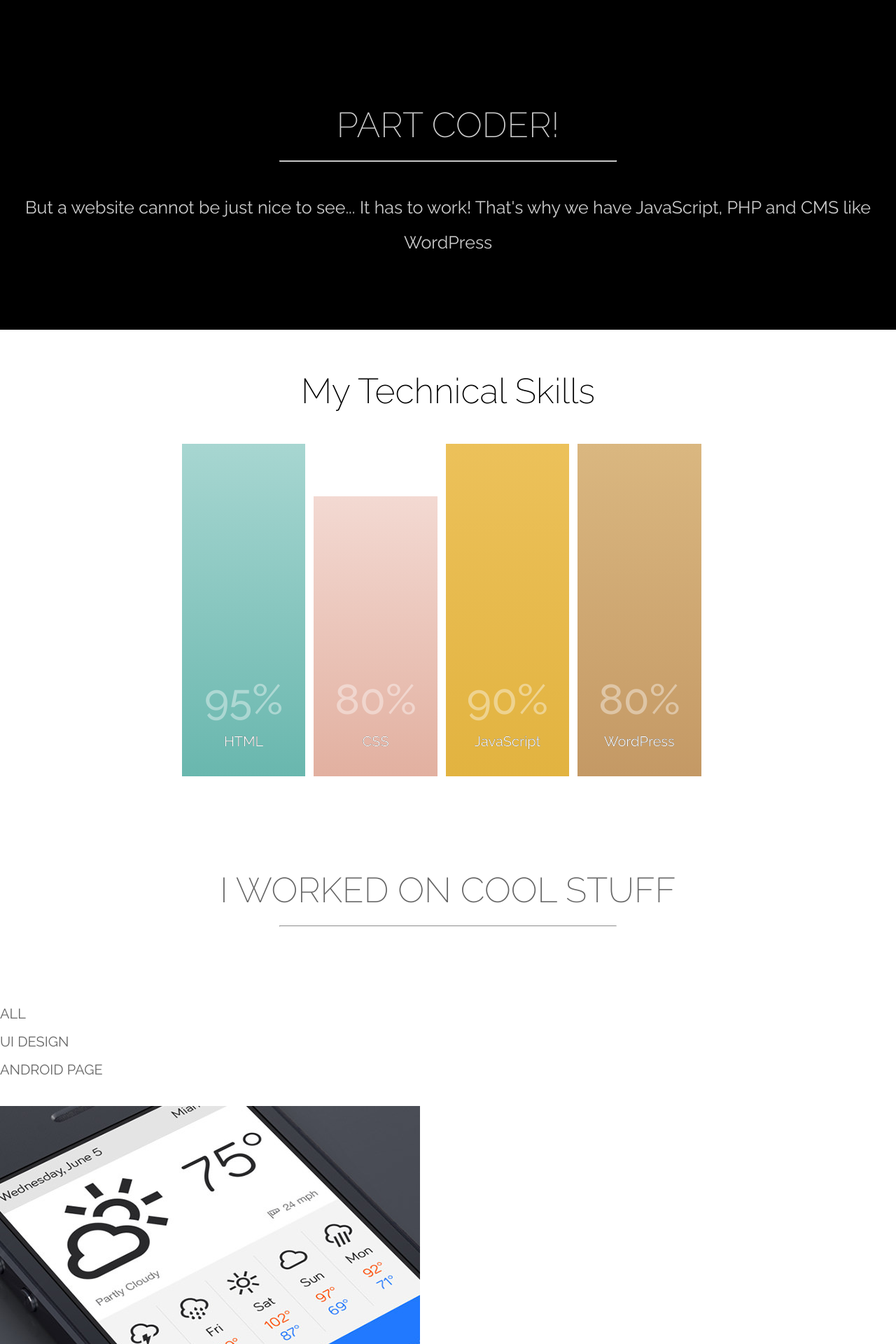
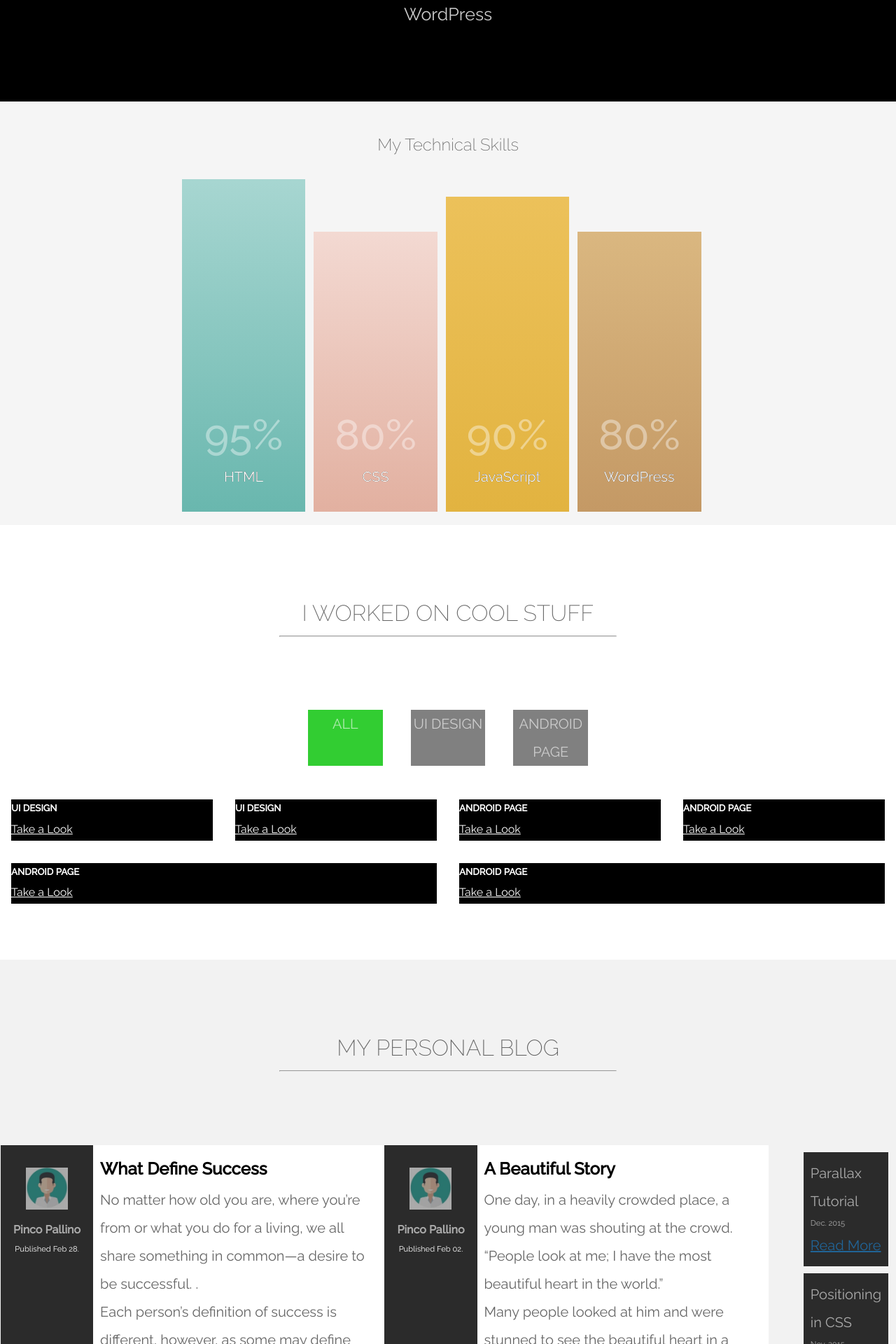
Before and after one commit to edgar-costa/WebEng, a PHP site: page / in a window 1280 px wide. Shown: the part 2033-3953 px from the top of the page at 70% size. Run offline with PHP 8.4, Linux system fonts and the light colour scheme.

Commit message:
some improvements in the colors and html. Starting the portfolio part.

```diff
--- a/Edgar/Exercise1/index.html
+++ b/Edgar/Exercise1/index.html
@@ -4,42 +4,27 @@
     <meta charset="utf-8">
 
     <title> J. O. Rob main page</title>
-    <link rel="stylesheet" href="./styles.css">
+    <link rel="stylesheet" href="./styles2.css">
 	<!-- Custom Fonts -->
 	<link href='https://fonts.googleapis.com/css?family=Lato' rel='stylesheet' type='text/css'>
 <link href='https://fonts.googleapis.com/css?family=Raleway:200,300,400,500' rel='stylesheet' type='text/css'>
   </head>
 
   <body data-spy="scroll" data-offset="0" data-target="#navbar-main">
-
-
-  	<div >
-
-	    <div >
-	      <div >
-		        <div >
-
 	<!-- ==== MENU ==== -->
-		        </div >
-
 	<div class="nav" >
-		          <ul >
-		            <li><a href="#home" >Home</a></li>
-					<li> <a href="#about" > About Me</a></li>
-					<li> <a href="#portfolio" > Portfolio</a></li>
-					<li> <a href="#blog" > Blog</a></li>
-					<li> <a href="#contact" > Contact</a></li>
+		<ul>
+		   <li><a href="#home">Home</a></li>
+			<li> <a href="#about"> About Me</a></li>
+			<li> <a href="#portfolio"> Portfolio</a></li>
+			<li> <a href="#blog"> Blog</a></li>
+			<li> <a href="#contact"> Contact</a></li>
+		</ul>
 	</div>
-	      	</div>
-	    </div>
-    </div>
-
   	<!-- ==== /MENU ==== -->
 
-
-
 	<!-- ==== HEADER ==== -->
-	    <div name="home">
+	<div id="home">
 		<header >
 	  		<h1><span ></span></h1>
 	  		<p>A 2.0 web developer.</p>
@@ -47,22 +32,20 @@
 	  	</header>
 	</div>
 
-
-
 	<!-- ==== ABOUT ==== -->
-		<div class ="sectionPadding"   name="about">
-			<div >
+	<div class ="sectionPadding" id="about">
+		<div>
 			<br>
 			<h1 class="sectionTitle" >A LITTLE ABOUT MY SELF</h1>
 			<hr>
 
-				<div >
+			<div>
 				<p>I am a UX/UI Designer and Front End developer from Zurich, Switzerland. I love to solve complex problem, create new and simple design solution for different topics.
 					I create beautiful, usable, professional websites using best practice accessibility and the latest W3C web standards guidelines, resulting in semantic and seo friendly XHTML and CSS. All my websites are lovingly hand coded. </p>
 			</div>
 			<br>
 			<br>
-				<div >
+			<div>
 				<p>At first I intended to be an animator and went to design school fully motivated to become just that. One thing led to another and 2 years went by and I was a (almost) fully fledged freelance web designer without ever planning to become one.
 					When I am not coding or designing some new websites I am usually at the gym doing boldring. To relax my nerve I like to play videogames with some friends while eating pizza! .</p>
 			</div>
@@ -71,31 +54,25 @@
 
 	<!-- ==== SECTION DIVIDER1 -->
 
-
 	<section id="group1" class="partDesigner sectionPadding">
 		<div >
-
 			<h1 class="sectionTitle">PART DESIGNER...</h1>
 			<hr>
 			<p>A web developer needs to have a good aesthetic eye on his product.<br> For this reason part of my skills include user interface and interaction design. </p>
-
 		</div>
-
-
 	</section>
 
 	<!-- ==== SECTION DIVIDER2 -->
 	<section class="partCoder " >
-			<div >
+		<div>
 			<h1 class="sectionTitle">PART CODER!</h1>
 			<hr>
 			<p>But a website cannot be just nice to see... It has to work! That's why we have JavaScript, PHP and CMS like WordPress </p>
 		</div>
 	</section>
 
-
 	<section class="skills sectionPadding">
-		<div  >
+		<div>
 			<h1 class="sectionTitle"> My Technical Skills</h1>
 			<div class="skill_sqr" > <div id="html_skill" ><div class="skill_percentage">95<span>%</span></div> <div class="skill_name">HTML</div></div></div>
 			<div class="skill_sqr" >  <div id="css_skill" ><div class="skill_percentage">80<span>%</span></div> <div class="skill_name" >CSS</div></div></div>
@@ -104,12 +81,8 @@
 		</div>
 	</section>
 
-
-
-
-
 		<!-- ==== PORTFOLIO ==== -->
-		<div   name="portfolio">
+		<div id="portfolio">
 		<br>
 			<div >
 				<br>
@@ -119,22 +92,22 @@
 				<br>
 			</div>
 			<div >
-				<div >
-					<div > <p>ALL</p></div>
-					<div > <p> UI DESIGN </p></div>
-					<div > <p> ANDROID PAGE </p></div>
+				<div class="buttonsContainer">
+					<div class="button active"> <p>ALL</p></div>
+					<div class="button"> <p> UI DESIGN </p></div>
+					<div class="button"> <p> ANDROID PAGE </p></div>
 
 				</div>
 			</div>
 			<br>
-			<div  >
+			<div class="portfolioImages" >
 
 
 				<!-- PORTFOLIO IMAGE 1 -->
 
-			    	<div >
+			    	<div class="singleImage">
 						<figure>
-							<img  src="assets/img/portfolio/folio01.jpg" alt="">
+<!--							<img  src="assets/img/portfolio/folio01.jpg" alt="">-->
 							<figcaption>
 								<h5>UI DESIGN</h5>
 								<a data-toggle="modal" href="#myModal" >Take a Look</a>
@@ -145,9 +118,9 @@
 
 				<!-- PORTFOLIO IMAGE 2 -->
 
-			    	<div >
+			    	<div class="singleImage">
 						<figure>
-							<img  src="assets/img/portfolio/folio02.jpg" alt="">
+<!--							<img  src="assets/img/portfolio/folio02.jpg" alt="">-->
 							<figcaption>
 								<h5>UI DESIGN</h5>
 								<a data-toggle="modal" href="#myModal" >Take a Look</a>
@@ -158,9 +131,9 @@
 
 				<!-- PORTFOLIO IMAGE 3 -->
 
-			    	<div >
+			    	<div class="singleImage">
 						<figure>
-							<img  src="assets/img/portfolio/folio03.jpg" alt="">
+<!--							<img  src="assets/img/portfolio/folio03.jpg" alt="">-->
 							<figcaption>
 								<h5>ANDROID PAGE</h5>
 								<a data-toggle="modal" href="#myModal" >Take a Look</a>
@@ -170,9 +143,9 @@
 
 				<!-- PORTFOLIO IMAGE 3 -->
 
-				<div >
+				<div class="singleImage">
 					<figure>
-						<img  src="assets/img/portfolio/folio04.jpg" alt="">
+<!--						<img  src="assets/img/portfolio/folio04.jpg" alt="">-->
 						<figcaption>
 							<h5>ANDROID PAGE</h5>
 							<a data-toggle="modal" href="#myModal" >Take a Look</a>
@@ -183,9 +156,9 @@
 
 				<!-- PORTFOLIO IMAGE 3 -->
 
-				<div >
+				<div class="singleImage" >
 					<figure>
-						<img  src="assets/img/portfolio/folio05.jpg" alt="">
+<!--						<img  src="assets/img/portfolio/folio05.jpg" alt="">-->
 						<figcaption>
 							<h5>ANDROID PAGE</h5>
 							<a data-toggle="modal" href="#myModal" >Take a Look</a>
@@ -196,9 +169,9 @@
 
 			<!-- PORTFOLIO IMAGE 3 -->
 
-			<div >
+			<div class="singleImage">
 				<figure>
-					<img  src="assets/img/portfolio/folio06.jpg" alt="">
+<!--					<img  src="assets/img/portfolio/folio06.jpg" alt="">-->
 					<figcaption>
 						<h5>ANDROID PAGE</h5>
 						<a data-toggle="modal" href="#myModal" >Take a Look</a>
@@ -212,10 +185,8 @@
 
 	</div><!-- /container -->
 
-
-
 		<!-- ==== BLOG ==== -->
-		<div   name="blog">
+	<div id="blog">
 		<br>
 		<div >
 			<br>
@@ -225,16 +196,16 @@
 			<br>
 		</div>
 
-			<div >
-			<div  >
-				<div  >
-					<div >
+		<div>
+			<div id="parent">
+				<div id="first">
+					<div class="writer">
 						<br>
 							<p><img  src="assets/img/team/u1.jpg" width="60px" height="60px"></p>
 							<h4>Pinco Pallino</h4>
-						<h5>Published Feb 28.</h5>
+							<h5 class="blog-date">Published Feb 28.</h5>
 					</div>
-					<div >
+					<div class="intro">
 						<h2>What Define Success</h2>
 						<p>No matter how old you are, where you’re from or what you do for a living, we all share something in common—a desire to be successful. .</p>
 						<p>Each person’s definition of success is different, however, as some may define success as being a loving and faithful spouse or a caring and responsible parent, while most people would equate success with wealth, fame, and power</p>
@@ -243,14 +214,14 @@
 					</div>
 				</div>
 
-				<div >
-					<div >
+				<div id='second'>
+					<div class="writer">
 					<br>
 						<p><img  src="assets/img/team/u1.jpg" width="60px" height="60px"></p>
 						<h4>Pinco Pallino</h4>
-						<h5>Published Feb 02.</h5>
+						<h5 class="blog-date">Published Feb 02.</h5>
 					</div>
-					<div >
+					<div class="intro">
 						<h2>A Beautiful Story</h2>
 						<p>One day, in a heavily crowded place, a young man was shouting at the crowd. “People look at me; I have the most beautiful heart in the world.”</p>
 						<p>Many people looked at him and were stunned to see the beautiful heart in a perfect shape, no little flaw, which looked quite amazing. Most of the people who saw his heart was mesmerized by the beauty of his heart and praised him. </p>
@@ -258,19 +229,28 @@
 						<br>
 					</div>
 				</div>
-				<div >
-					<div  >
-						<p> Parallax Tutorial</p> <p > Dec. 2015</p>
+
+				<div id="others">
+					<ul class="others-list">
+						<li>
+							<div class="others-box">
+							<p> Parallax Tutorial</p> <p class="blog-date"> Dec. 2015</p>
 							<p><a href="#" > Read More</a></p>
 							</div>
-					<div  >
-						<p> Positioning in CSS</p> <p > Nov. 2015</p>
+						</li>
+						<li>
+							<div class="others-box">
+							<p> Positioning in CSS</p> <p class="blog-date"> Nov. 2015</p>
 							<p><a href="#" > Read More</a></p>
 							</div>
-					<div  >
-						<p> What is Node.js?</p> <p > Sep. 2015</p>
+						</li>
+						<li>
+							<div class="others-box">
+							<p> What is Node.js?</p> <p class="blog-date"> Sep. 2015</p>
 							<p><a href="#" > Read More</a></p>
 							</div>
+						</li>
+					</ul>
 				</div>
 			</div>
 		</div>
@@ -279,7 +259,7 @@
 	</div>
 
 
-		<!-- ==== SECTION DIVIDER6 ==== -->
+		<!-- ==== SECTION DIVIDER ==== -->
 		<section class="craftedinZurich" >
 			<div >
 				<h1>CRAFTED IN ZURICH, SWITZERLAND.</h1>
@@ -290,7 +270,7 @@
 			</div>
 		</section>
 
-		<div class="sectionPadding contact" name="contact">
+		<div class="sectionPadding contact" id="contact">
 			<div >
 			<br>
 				<h1 class="sectionTitle" >THANKS FOR VISITING!</h1>
--- a/Andrea/Exercise1/styles.css
+++ b/Edgar/Exercise1/styles2.css
@@ -13,16 +13,18 @@
 }
 
 p{
-	font-size: 20px;
+    font-size: 20px;
 }
+
+
 p,h1, h3, h4{
-	#opacity: .6;
+	opacity: .6;
 }
 
 .sectionTitle{
 
 	text-align: center;
-	font-size: 50px;
+	font-size: 50tpx;
 	font-weight:200;
 	padding-top: 30px;
 
@@ -57,7 +59,7 @@ hr{
 	width:100%;
 	background: #2B2B2B;
 	padding: 20px 0px;
-
+    z-index: 1;
 
 }
 .nav ul{
@@ -68,7 +70,7 @@ hr{
 	display: inline;
 	margin-right: 25px;
 	font-size: 18px;
-	#opacity: 0.8;
+	opacity: 0.8;
 }
 
 .nav a{
@@ -90,6 +92,7 @@ header{
 	background-position: center;
 	height:100vh;
 	width:100%;
+    background-position: center;
 	text-align: center;
 	border:white solid 1px; /* if I don't this it shifts down, wtf? */
 }
@@ -119,12 +122,12 @@ header p:first-of-type{
 	/* background-position: center; */
 	color:white;
 	text-align: center;
-	padding-bottom: 30px;
+	padding-bottom: 20px;
 
 }
 .partDesigner h1{
 	text-shadow: 2px 2px 2px rgba(0, 0, 0, 1);
-	#opacity: 0.8;
+	opacity: 0.8;
 
 }
 .partDesigner p{
@@ -132,7 +135,7 @@ header p:first-of-type{
 	width: 50vw;
 	font-size: 25px;
 	text-shadow: 1px 1px 2px rgba(0, 0, 0, 1);
-	#opacity: 0.8;
+	opacity: 0.8;
 }
 
 /*  Part Coder Section
@@ -145,14 +148,14 @@ header p:first-of-type{
 	color:white;
 	text-align: center;
 	padding-bottom: 100px;
-	padding-top:100px;
+	padding-top:0px;
 
 }
 .partCoder h1{
-	#opacity: 0.8;
+	opacity: 0.8;
 }
 .partCoder p{
-	#opacity: 0.8;
+	opacity: 0.8;
 
 	font-size: 25px;
 }
@@ -162,15 +165,17 @@ header p:first-of-type{
  */
 
  .skills h1{
- 	#opacity: 1;
+ 	/*opacity: 1;*/
  	color:black;
 
 
  }
 
 .skills{
+	background-color: #f5f5f5;
 
 	position:relative;
+
 }
 
  .skill_sqr{
@@ -219,7 +224,7 @@ header p:first-of-type{
  	position:absolute;
  	width:100%;
  	bottom:0;
- 	height: 95%;
+ 	height: 90%;
  	background: #E2B340; /* For browsers that do not support gradients */
     background: -webkit-linear-gradient(#ECC15A, #E2B340 ); /* For Safari 5.1 to 6.0 */
     background: -o-linear-gradient(#ECC15A, #E2B340 ); /* For Opera 11.1 to 12.0 */
@@ -229,12 +234,13 @@ header p:first-of-type{
 
 
 /* #C49965
+/* #C49965
 #DAB780 */
   #wp_skill{
  	position:absolute;
  	width:100%;
  	bottom:0;
- 	height: 95%;
+ 	height: 80%;
  	background: #C49965; /* For browsers that do not support gradients */
     background: -webkit-linear-gradient(#DAB780, #C49965 ); /* For Safari 5.1 to 6.0 */
     background: -o-linear-gradient(#DAB780, #C49965 ); /* For Opera 11.1 to 12.0 */
@@ -266,7 +272,7 @@ header p:first-of-type{
 	font-size:60px;
 	font-weight: 500;
 	color:white;
-	#opacity: 0.4;
+	opacity: 0.4;
 
  }
 
@@ -364,7 +370,7 @@ header p:first-of-type{
 	font-weight:200;
 	padding-top: 200px;
 	color:white;
-	#opacity: 1;
+	opacity: 1;
 	text-shadow: 1px 1px 2px rgba(0, 0, 0, 1);
 }
 
@@ -372,7 +378,7 @@ header p:first-of-type{
 	color:white;
 	font-size: 40px;
 	font-weight:200;
-	#opacity: .9	;
+	opacity: .9	;
 
 }
 /*
@@ -416,7 +422,55 @@ header p:first-of-type{
 
   .pg_footer a{
   	color:#1A8AE0;
-	#opacity: 1;
+	opacity: 1;
   	font-weight: 400;
   	text-decoration: none;
   }
+
+.buttonsContainer {
+    display: flex;
+    flex-direction: row;
+    width: 55vh;
+    text-align: center;
+    margin:0 auto;
+}
+
+.button{
+    width: 26%;
+    margin: 0 20px;
+    flex: auto;
+    background-color: #808080;
+    color: #fff;
+}
+
+.active {
+    background-color: #32cd32;
+}
+
+.portfolioImages {
+    display: inline-flex;
+    flex-direction: row;
+    width : 100%;
+    flex-wrap: wrap;
+
+
+}
+
+.singleImage a{
+
+
+    color:white;
+
+
+}
+
+.singleImage{
+
+    flex:auto;
+    width: 22%;
+    margin : 1em;
+    background-color: black;
+    color:white;
+
+
+}
```
Lines whose indentation alone changed are shown as unchanged.
